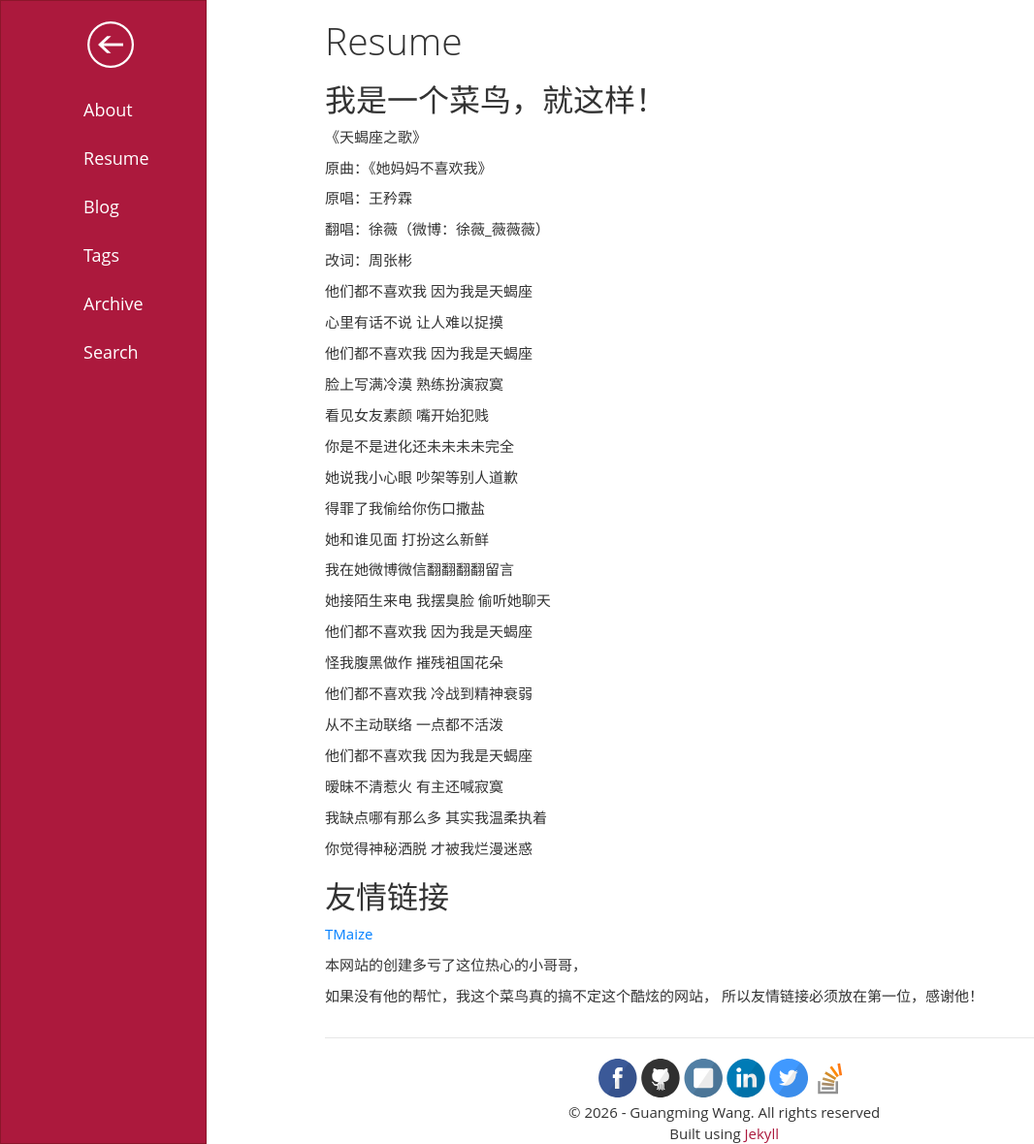
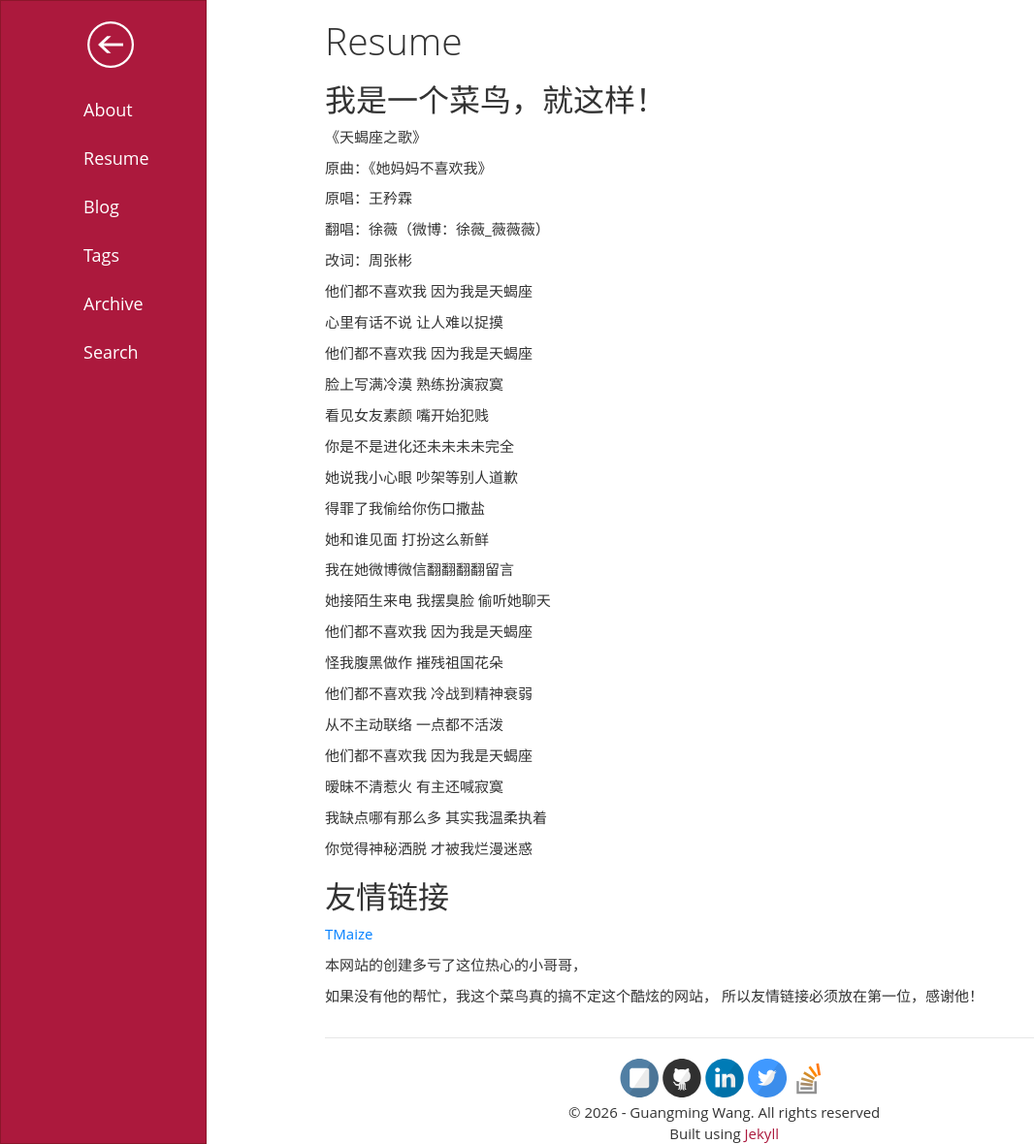
Before and after one commit to no1guangming/no1guangming.github.io, a Jekyll site: the page built from resume/index.md, in a window 1280 px wide and 1180 px high. Shown: the whole window at 97% size, without its empty margins (0-1066 px from the left). Built offline with Jekyll 4.4.1, drawn with Linux system fonts in a browser that asks for light colours.

Commit message:
文章页脚：Facebook 图标替换为 Instagram

```diff
--- a/_config.yml
+++ b/_config.yml
@@ -39,7 +39,7 @@
 #Social Media links (Use complete URL except for email)
 dribbble:
 email:
-facebook:       'https://www.facebook.com/no1guangming'
+# facebook:     'https://www.facebook.com/no1guangming'   # 2026-10 已替换为 Instagram
 flickr:
 github:         'https://github.com/no1guangming'
 douban:          'https://www.douban.com/people/no1guangming/'
--- a/_includes/svg-icons.html
+++ b/_includes/svg-icons.html
@@ -1,10 +1,9 @@
 {% if site.dribbble %}<a href="{{site.dribbble}}">{% include svg-icons/dribbble.html %}</a>{% endif %}
 {% if site.email %}<a href="mailto:{{site.email}}">{% include svg-icons/email.html %}</a>{% endif %}
-{% if site.facebook %}<a href="{{site.facebook}}">{% include svg-icons/facebook.html %}</a>{% endif %}
+{% if site.instagram %}<a href="{{site.instagram}}">{% include svg-icons/instagram.html %}</a>{% endif %}
 {% if site.flickr %}<a href="{{site.flickr}}">{% include svg-icons/flickr.html %}</a>{% endif %}
 {% if site.github %}<a href="{{site.github}}">{% include svg-icons/github.html %}</a>{% endif %}
 {% if site.gplus %}<a href="{{site.gplus}}">{% include svg-icons/google.html %}</a>{% endif %}
-{% if site.instagram %}<a href="{{site.instagram}}">{% include svg-icons/instagram.html %}</a>{% endif %}
 {% if site.linkedin %}<a href="{{site.linkedin}}">{% include svg-icons/linkedin.html %}</a>{% endif %}
 {% if site.pinterest %}<a href="{{site.pinterest}}">{% include svg-icons/pinterest.html %}</a>{% endif %}
 {% if site.rss %}<a href="{{site.rss}}">{% include svg-icons/rss.html %}</a>{% endif %}
```
